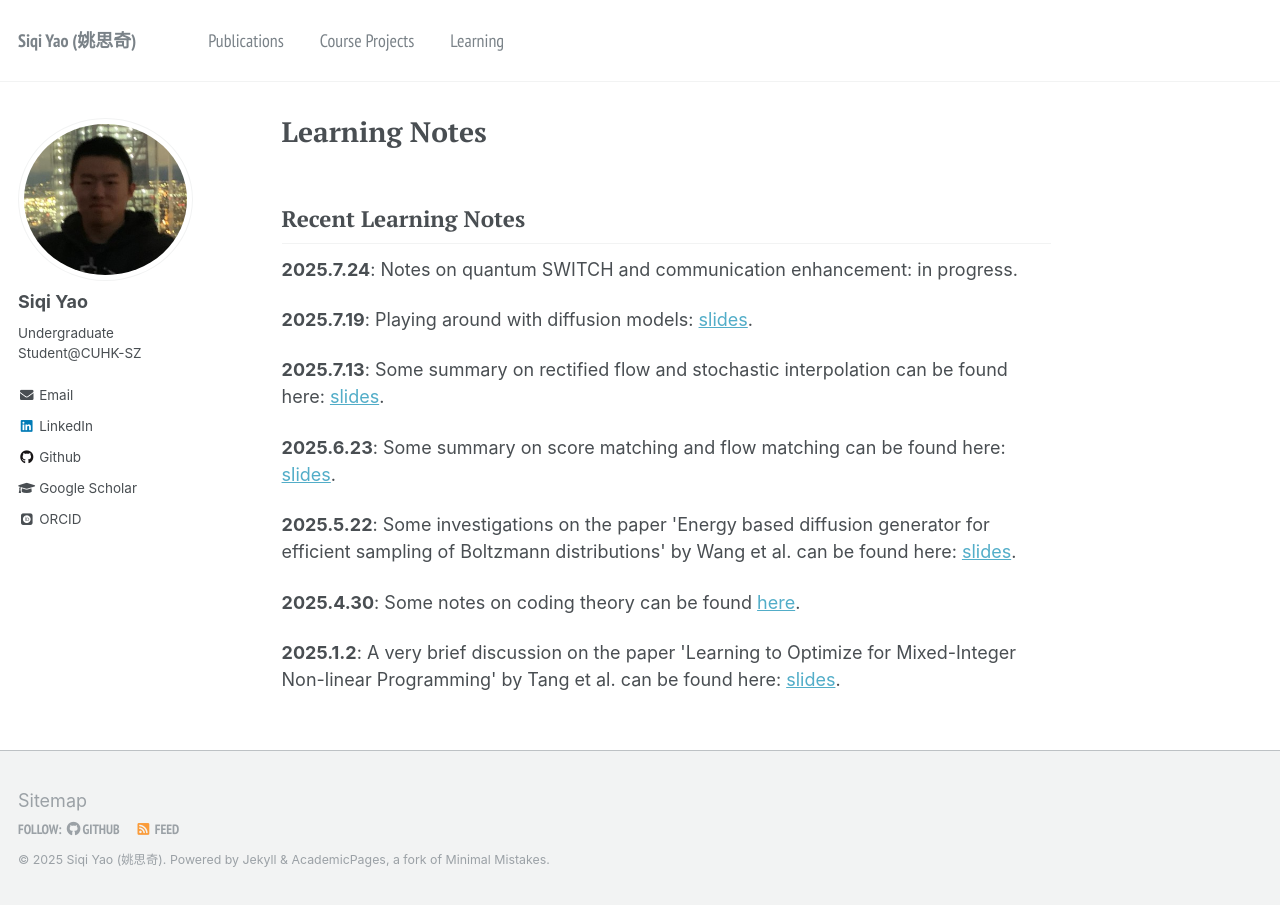
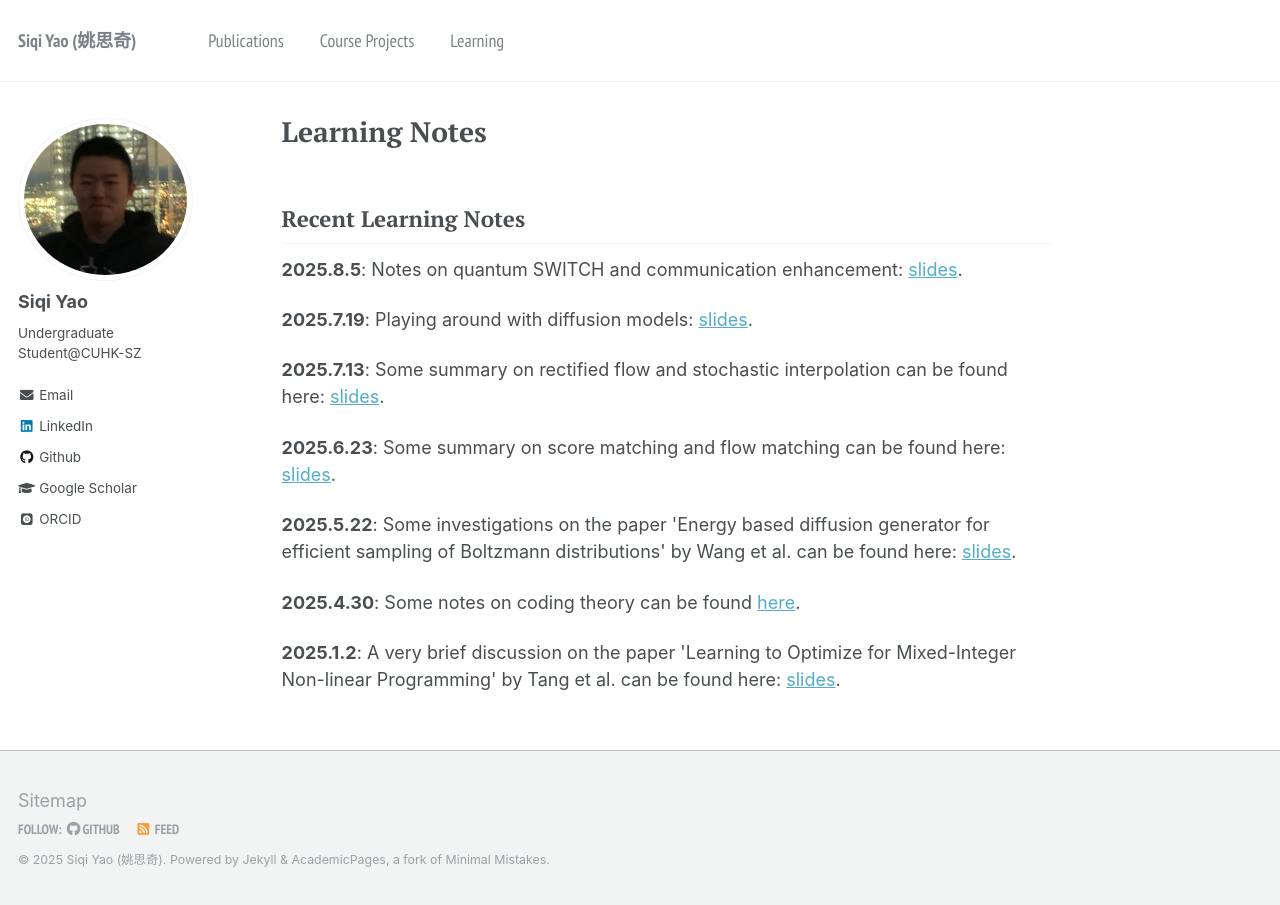
Before and after one commit to YaoSiqi2003/YaoSiqi2003.github.io, a Jekyll site: the page built from _pages/learning.md, in a window 1280 px wide. Built offline with Jekyll 4.4.1, drawn with Linux system fonts in a browser that asks for light colours; some web fonts are replaced.

Commit message:
Add new file

```diff
--- a/_pages/learning.md
+++ b/_pages/learning.md
@@ -8,7 +8,7 @@ author_profile: true
 ## Recent Learning Notes
 
 
-<p><strong>2025.7.24</strong>: Notes on quantum SWITCH and communication enhancement: in progress.</p>
+<p><strong>2025.8.5</strong>: Notes on quantum SWITCH and communication enhancement: <a href="/files/Quantum_SWITCH_for_Communication_Enhancement.pdf">slides</a>.</p>
 
 
 
```
Also changed, not shown: 1 other file.
